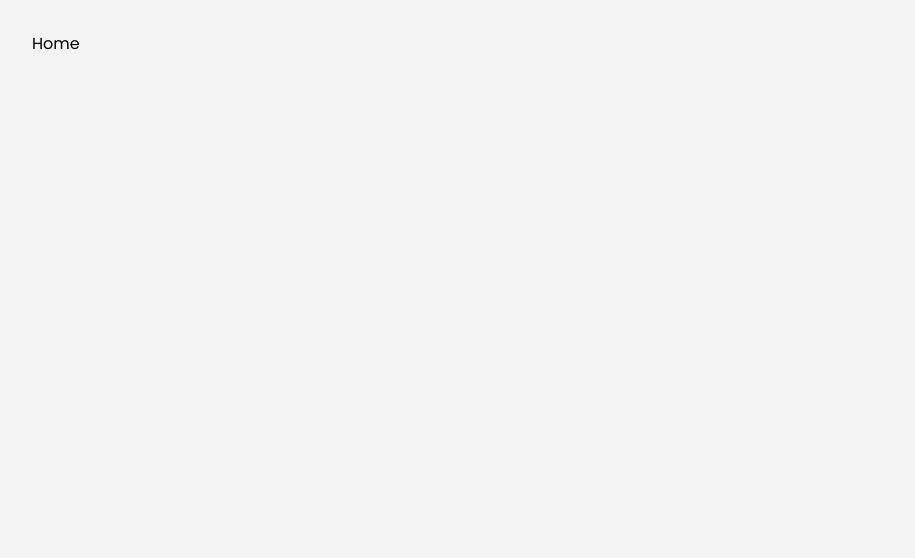
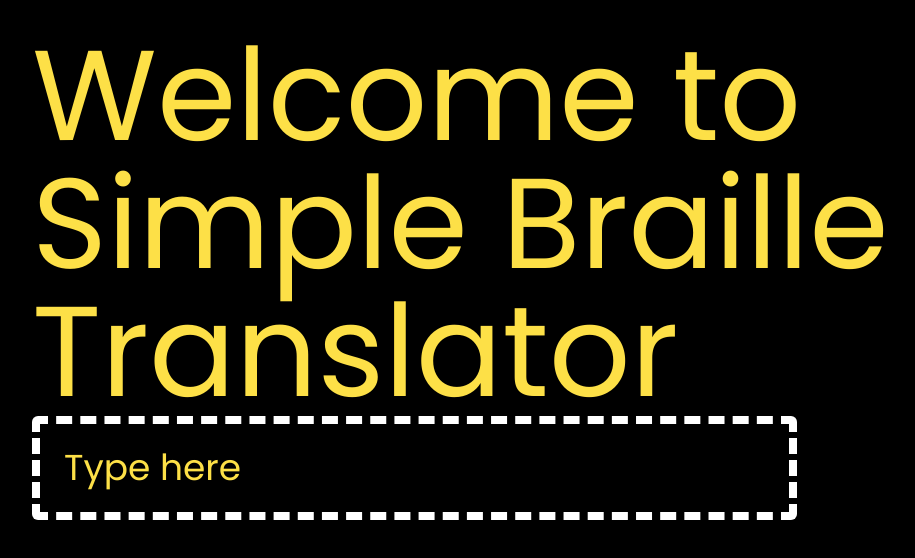
Before and after one commit to migauth/braille-translator, a Vue app: page / in a window 1280 px wide. Shown: the top 558 px of the page, without its empty margins (0-915 px from the left). Built offline with nearby package versions, Linux system fonts and the light colour scheme.

Commit message:
add input component and basic tailwind structure

```diff
--- a/index.html
+++ b/index.html
@@ -22,7 +22,7 @@
     <title>Braille Translator</title>
   </head>
   <body>
-    <div id="app" class="min-h-screen bg-zinc-100 p-8"></div>
+    <div id="app" class="min-h-screen bg-black p-8 text-yellow-300"></div>
     <script type="module" src="/src/main.js"></script>
   </body>
 </html>
--- a/src/App.vue
+++ b/src/App.vue
@@ -1,5 +1,13 @@
+<script setup>
+import TranslatorInput from './components/TranslatorInput.vue'
+</script>
+
 <template>
-  <main>
-    <div>Home</div>
+  <main class="">
+    <h1 class="text-9xl">Welcome to Simple Braille Translator</h1>
+    <!-- Translator -->
+    <div>
+      <TranslatorInput></TranslatorInput>
+    </div>
   </main>
 </template>
--- a/src/assets/main.css
+++ b/src/assets/main.css
@@ -5,5 +5,6 @@
 @layer base {
   body {
     font-family: 'Poppins';
+    backgound-color: black;
   }
 }
--- /dev/null
+++ b/src/components/TranslatorInput.vue
@@ -0,0 +1,15 @@
+<script setup></script>
+
+<template>
+  <div>
+    <form>
+      <div class="">
+        <input
+          type="text"
+          placeholder="Type here"
+          class="w-fit border-8 border-dashed border-white bg-black rounded-md placeholder-yellow-300 text-4xl p-6"
+        />
+      </div>
+    </form>
+  </div>
+</template>
--- a/tailwind.config.js
+++ b/tailwind.config.js
@@ -1,6 +1,6 @@
 /** @type {import('tailwindcss').Config} */
 export default {
-  content: ['./index.html', './src/**/*.{js,ts,jsx,tsx}'],
+  content: ['./index.html', './src/**/*.{js,ts,jsx,tsx,vue}'],
   theme: {
     extend: {}
   },
```
